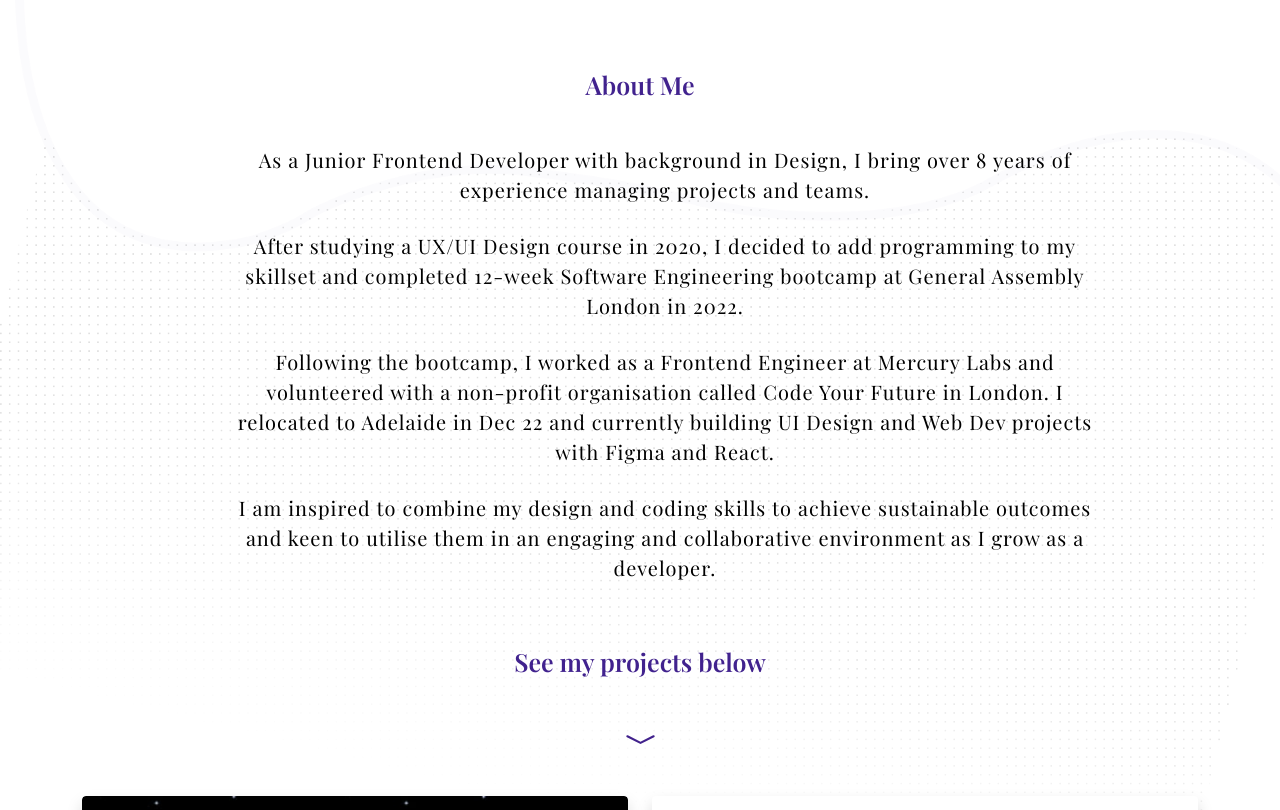
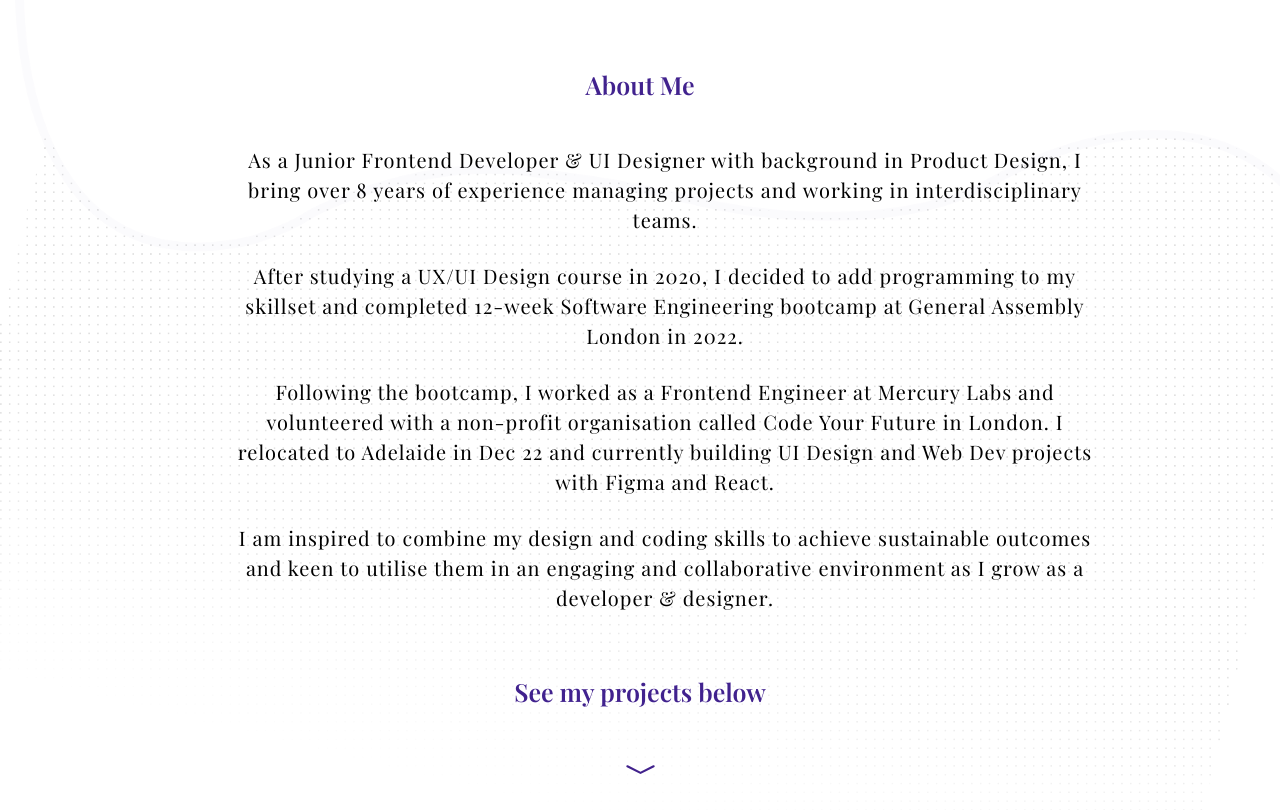
Before and after one commit to EsinYilmazbilek/portfolio, a React (Create React App) app: page / in a window 1280 px wide. Shown: the part 640-1450 px from the top of the page. Built offline with nearby package versions, Linux system fonts and the light colour scheme.

Commit message:
edited about page

```diff
--- a/src/common/About.js
+++ b/src/common/About.js
@@ -9,10 +9,10 @@ function About() {
         <div className="row">
           <div className="col-lg-10 mx-auto text-center">
             <h2 className="background-title">About Me</h2>
-            <p className="font-secondary paragraph-lg">As a Junior Frontend Developer with background in Design, I bring over 8 years of experience managing projects and teams.</p>
+            <p className="font-secondary paragraph-lg">As a Junior Frontend Developer & UI Designer with background in Product Design, I bring over 8 years of experience managing projects and working in interdisciplinary teams.</p>
             <p className="font-secondary paragraph-lg">After studying a UX/UI Design course in 2020, I decided to add programming to my skillset and completed 12-week Software Engineering bootcamp at General Assembly London in 2022.</p>
             <p className="font-secondary paragraph-lg">Following the bootcamp, I worked as a Frontend Engineer at Mercury Labs and volunteered with a non-profit organisation called Code Your Future in London. I relocated to Adelaide in Dec 22 and currently building UI Design and Web Dev projects with Figma and React.</p>
-            <p className="font-secondary paragraph-lg">I am inspired to combine my design and coding skills to achieve sustainable outcomes and keen to utilise them in an engaging and collaborative environment as I grow as a developer.</p>
+            <p className="font-secondary paragraph-lg">I am inspired to combine my design and coding skills to achieve sustainable outcomes and keen to utilise them in an engaging and collaborative environment as I grow as a developer & designer.</p>
             <p className="see-below" id="projects">See my projects below</p>
             <a href="#projects"><img src={chevron} className="chevron" /></a>
           </div>
```
